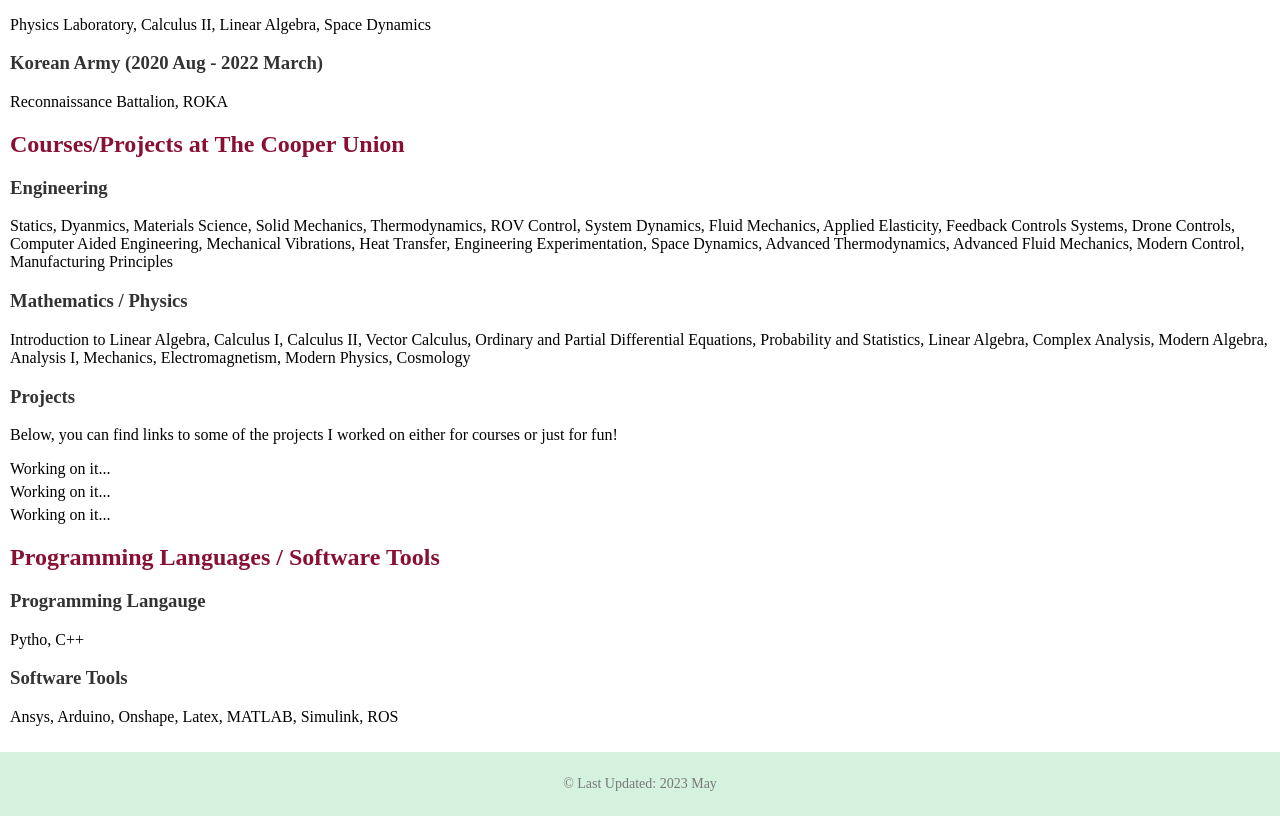
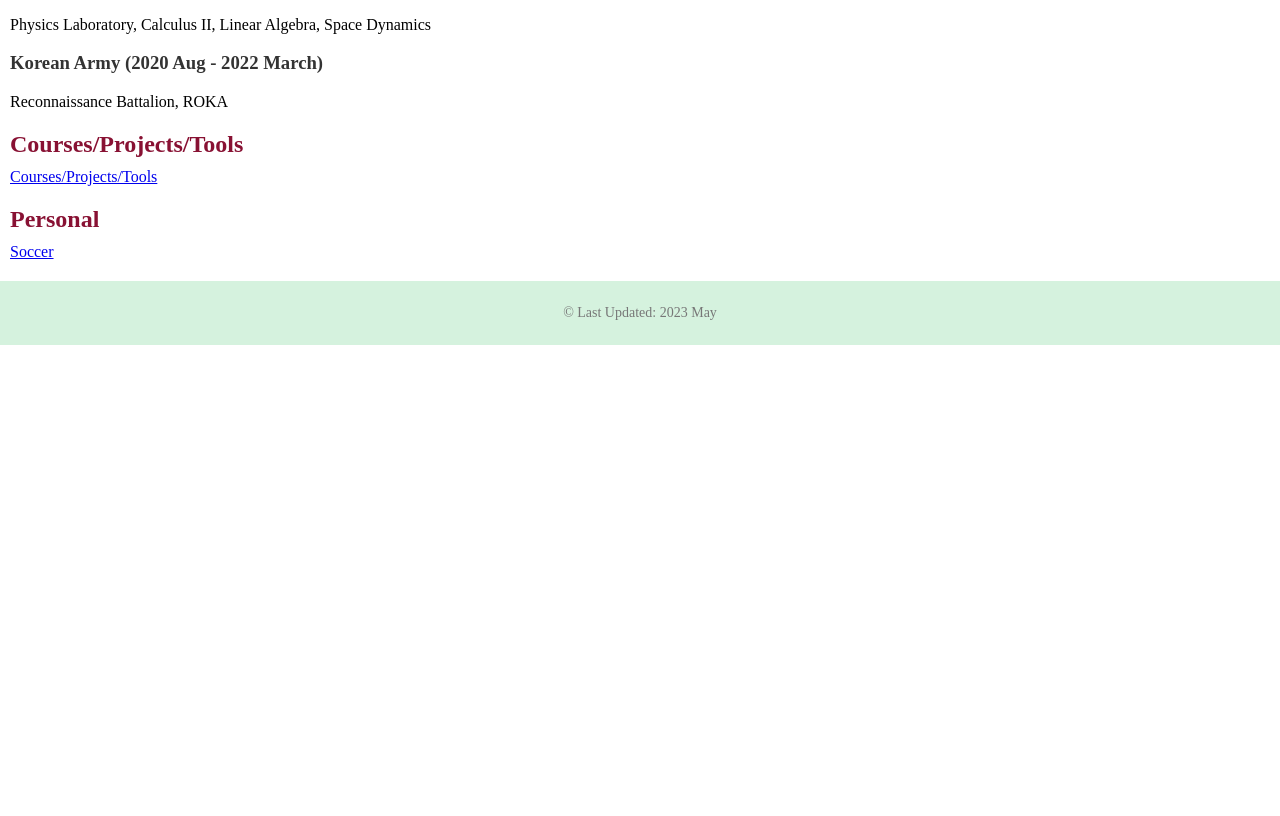
Before and after one commit to greatestq/greatestq.github.io, a plain HTML site: page index.html in a window 1280 px wide. Shown: the part 1248-2064 px from the top of the page. After the commit the page ends 1593 px from the top, so only its background shows below. Drawn offline with Linux system fonts and the light colour scheme.

Commit message:
Update index.html

```diff
--- a/index.html
+++ b/index.html
@@ -1,7 +1,7 @@
 <!DOCTYPE html>
 <html>
 <head>
-    <title>Eunkyu Q Kim</title>
+    <title>My Experience Summary</title>
     <link rel="stylesheet" type="text/css" href="styles.css">
 </head>
 <body>
@@ -78,43 +78,28 @@
         </section>
 
 <section>
-            <h2>Courses/Projects at The Cooper Union</h2>
-<ul>
-                <li>
-                    <h3>Engineering</h3>
-                    <p>Statics, Dyanmics, Materials Science, Solid Mechanics, Thermodynamics, ROV Control, System Dynamics, Fluid Mechanics, Applied Elasticity, Feedback Controls Systems, Drone Controls, Computer Aided Engineering, Mechanical Vibrations, Heat Transfer, Engineering Experimentation, Space Dynamics, Advanced Thermodynamics, Advanced Fluid Mechanics, Modern Control, Manufacturing Principles</p>
-                </li>
-<li>
-                    <h3>Mathematics / Physics</h3>
-                    <p>Introduction to Linear Algebra, Calculus I, Calculus II, Vector Calculus, Ordinary and Partial Differential Equations, Probability and Statistics, Linear Algebra, Complex Analysis, Modern Algebra, Analysis I, Mechanics, Electromagnetism, Modern Physics, Cosmology</p>
-                </li>
-<h3>Projects</h3>
-                    <p>Below, you can find links to some of the projects I worked on either for courses or just for fun!</p>
-			<ul>
-				<li> Working on it... </li>
-				<li> Working on it... </li>
-				<li> Working on it... </li>
-			</ul>
-                </li>
-        </section>
+	<h2> Courses/Projects/Tools </h2>
 
-            <h2>Programming Languages / Software Tools</h2>
-<ul>
-                <li>
-                    <h3>Programming Langauge</h3>
-                    <p>Pytho, C++</p>
-                </li>
-<li>
-                    <h3>Software Tools</h3>
-                    <p>Ansys, Arduino, Onshape, Latex, MATLAB, Simulink, ROS</p>
-                </li>
-        </section>
+<nav>
+        <ul>
+            <li><a href="courses.html">Courses/Projects/Tools</a></li>
+        </ul>
+    </nav>
+<section>
+	<h2> Personal </h2>
+<nav>
+	<ul>
+		<li><a href="soccer.html">Soccer</a></li>
+	</ul>
+</nav>
     </main>
-
 
 
     <footer>
         <p>&copy; Last Updated: 2023 May</p>
     </footer>
+
+
+
 </body>
 </html>
```
